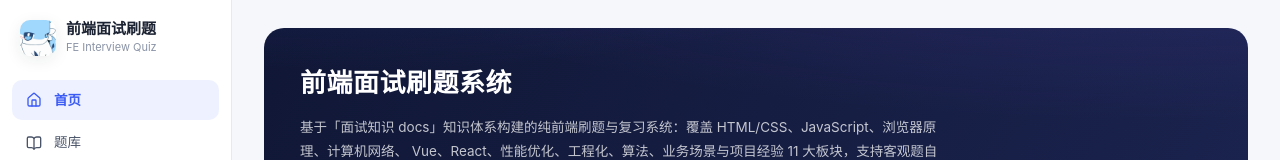
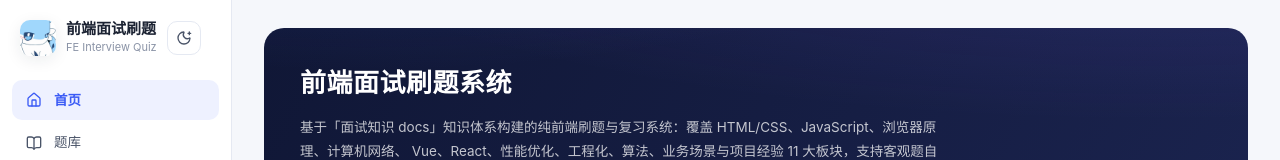
Before and after one commit to ksladnasx/fe-quiz, a React (Vite) app: page / in a window 1280 px wide. Shown: the top 160 px of the page. Built offline with nearby package versions, Linux system fonts and the light colour scheme.

Commit message:
feat:新增亮色暗色模式切换

```diff
--- a/src/components/layout/AppLayout.tsx
+++ b/src/components/layout/AppLayout.tsx
@@ -1,11 +1,13 @@
 import { NavLink, Outlet, useLocation } from 'react-router-dom'
-import { useMemo, useState } from 'react'
+import { useEffect, useMemo, useState } from 'react'
 import {
   BookOpen,
   BookX,
   ChartColumn,
   House,
   Mic,
+  MoonStar,
+  SunMedium,
   Star,
   type LucideIcon,
 } from 'lucide-react'
@@ -22,10 +24,28 @@ const NAV_ITEMS: { to: string; icon: LucideIcon; label: string; wrongBadge?: boo
   { to: '/interview', icon: Mic, label: '面试模式' },
 ]
 
+const THEME_KEY = 'fe-quiz-theme'
+
+type ThemeMode = 'light' | 'dark'
+
+function getInitialTheme(): ThemeMode {
+  if (typeof window === 'undefined') return 'light'
+  const saved = window.localStorage.getItem(THEME_KEY)
+  if (saved === 'light' || saved === 'dark') return saved
+  return window.matchMedia('(prefers-color-scheme: dark)').matches ? 'dark' : 'light'
+}
+
 export function AppLayout() {
   const location = useLocation()
   const records = useStudyStore((s) => s.records)
   const favorites = useStudyStore((s) => s.favorites)
+  const [theme, setTheme] = useState<ThemeMode>(getInitialTheme)
+
+  useEffect(() => {
+    document.documentElement.dataset.theme = theme
+    document.documentElement.style.colorScheme = theme
+    window.localStorage.setItem(THEME_KEY, theme)
+  }, [theme])
 
   const summary = useMemo(() => {
     const graded = Object.values(records).filter((r) => r.grading !== 'pending')
@@ -54,10 +74,19 @@ export function AppLayout() {
       <aside className="sidebar">
         <div className="sidebar-brand">
           <img className="brand-logo brand-logo-img" src="./myblog.png" alt="logo" />
-          <div>
+          <div className="brand-copy">
             <div className="brand-title">前端面试刷题</div>
             <div className="brand-sub">FE Interview Quiz</div>
           </div>
+          <button
+            type="button"
+            className="theme-toggle"
+            onClick={() => setTheme((current) => (current === 'dark' ? 'light' : 'dark'))}
+            aria-label={theme === 'dark' ? '切换到亮色模式' : '切换到暗色模式'}
+            title={theme === 'dark' ? '切换到亮色模式' : '切换到暗色模式'}
+          >
+            {theme === 'dark' ? <SunMedium size={16} /> : <MoonStar size={16} />}
+          </button>
         </div>
         <nav className="sidebar-nav">
           {NAV_ITEMS.map((item) => (
@@ -101,6 +130,15 @@ export function AppLayout() {
         {/* 移动端顶栏 */}
         <div className="mobile-topbar">
           <img className="brand-logo brand-logo-img" src="./myblog.png" alt="logo" />
+          <button
+            type="button"
+            className="theme-toggle theme-toggle-mobile"
+            onClick={() => setTheme((current) => (current === 'dark' ? 'light' : 'dark'))}
+            aria-label={theme === 'dark' ? '切换到亮色模式' : '切换到暗色模式'}
+            title={theme === 'dark' ? '切换到亮色模式' : '切换到暗色模式'}
+          >
+            {theme === 'dark' ? <SunMedium size={16} /> : <MoonStar size={16} />}
+          </button>
           {NAV_ITEMS.map((item) => (
             <NavLink
               key={item.to}
--- a/src/styles/global.css
+++ b/src/styles/global.css
@@ -25,9 +25,37 @@
   --radius: 12px;
   --radius-lg: 16px;
   --sidebar-w: 232px;
+  color-scheme: light;
   font-family:
     'PingFang SC', 'Microsoft YaHei', -apple-system, BlinkMacSystemFont,
     'Segoe UI', Roboto, 'Helvetica Neue', Arial, sans-serif;
+}
+
+:root[data-theme='dark'] {
+  --bg: #0f1320;
+  --bg-soft: #171d2a;
+  --surface: #151a26;
+  --surface-2: #101523;
+  --border: #273149;
+  --border-strong: #354161;
+  --text: #e8edf7;
+  --text-2: #b7c1d9;
+  --text-3: #8090af;
+  --primary: #7f95ff;
+  --primary-strong: #a0b0ff;
+  --primary-soft: rgba(127, 149, 255, 0.16);
+  --success: #34d399;
+  --success-soft: rgba(52, 211, 153, 0.16);
+  --danger: #ff7b84;
+  --danger-soft: rgba(255, 123, 132, 0.15);
+  --warning: #fbbf24;
+  --warning-soft: rgba(251, 191, 36, 0.16);
+  --purple: #a78bfa;
+  --purple-soft: rgba(167, 139, 250, 0.16);
+  --shadow-sm: 0 1px 2px rgba(0, 0, 0, 0.24);
+  --shadow-md: 0 8px 24px rgba(0, 0, 0, 0.28);
+  --shadow-lg: 0 18px 40px rgba(0, 0, 0, 0.36);
+  color-scheme: dark;
 }
 
 * {
@@ -101,6 +129,35 @@ button {
   object-fit: cover;
   flex-shrink: 0;
   background: var(--surface);
+}
+
+.brand-copy {
+  min-width: 0;
+}
+
+.theme-toggle {
+  width: 34px;
+  height: 34px;
+  border-radius: 10px;
+  border: 1px solid var(--border);
+  background: var(--surface);
+  color: var(--text-2);
+  display: inline-flex;
+  align-items: center;
+  justify-content: center;
+  cursor: pointer;
+  transition:
+    background 0.15s ease,
+    color 0.15s ease,
+    border-color 0.15s ease,
+    box-shadow 0.15s ease;
+  flex-shrink: 0;
+}
+
+.theme-toggle:hover {
+  border-color: var(--primary);
+  color: var(--primary-strong);
+  box-shadow: var(--shadow-sm);
 }
 
 .brand-title {
```
